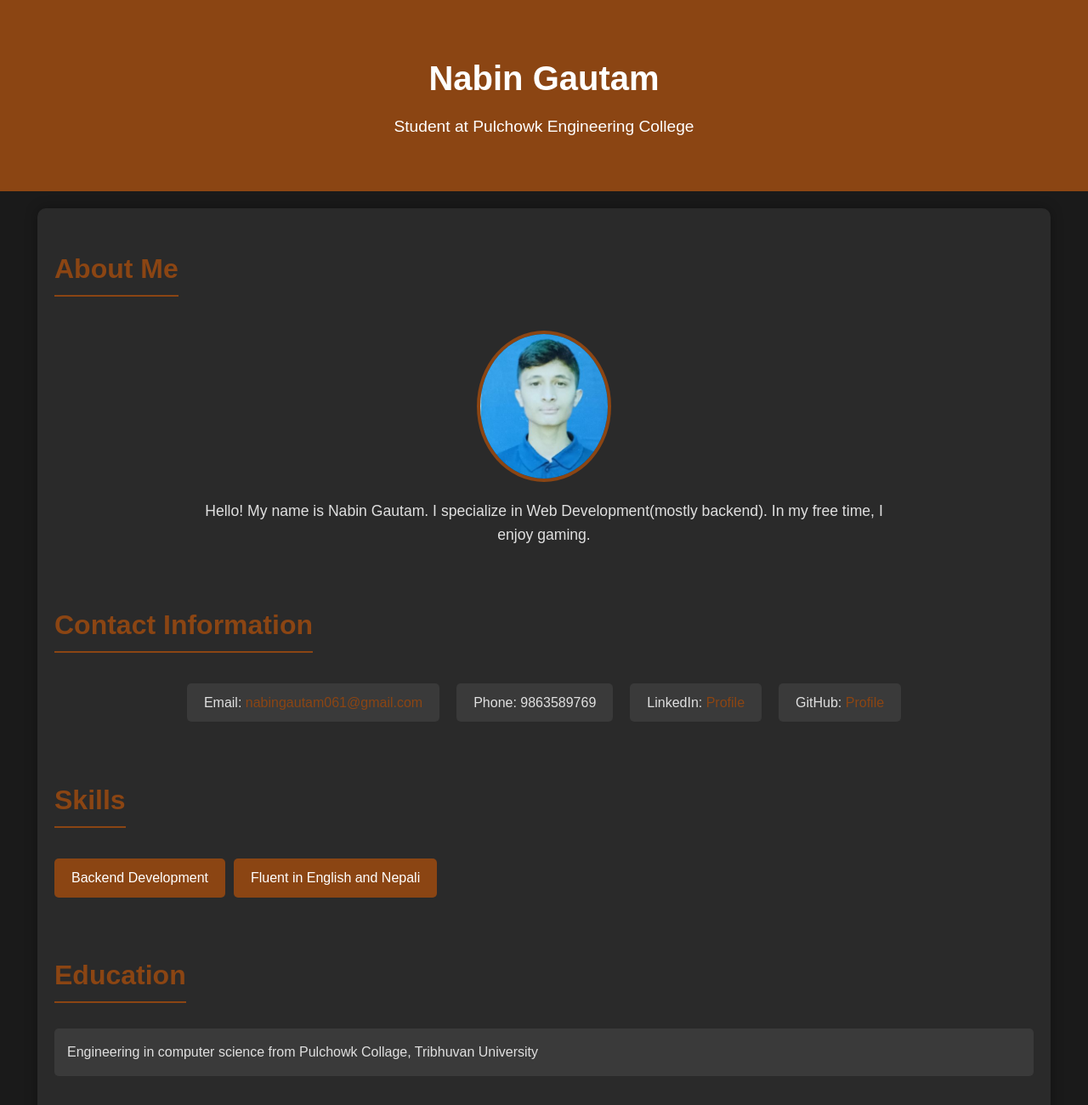
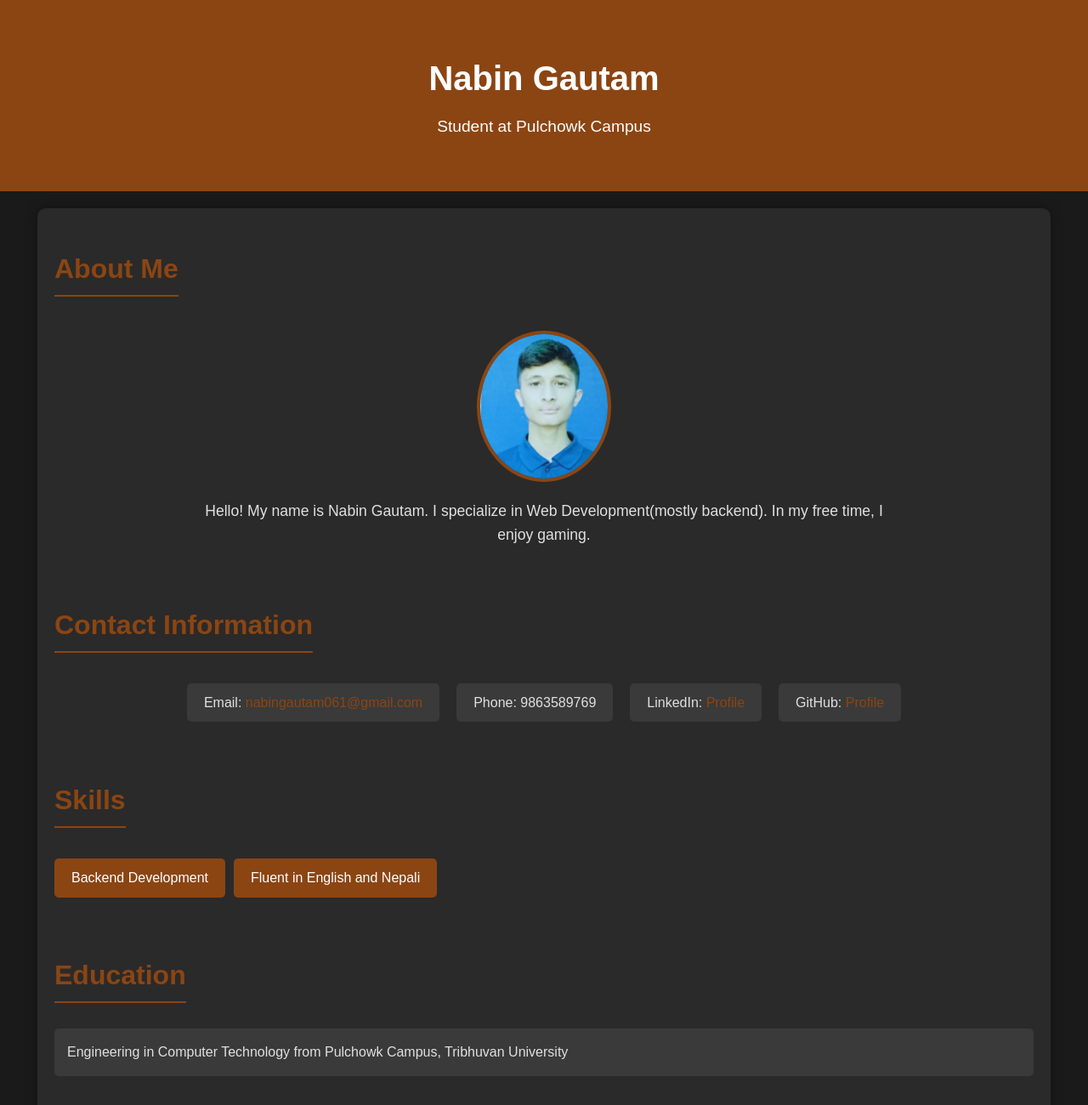
Before and after one commit to Nabin06/website, a plain HTML site: page index.html in a window 1280 px wide. Shown: the top 1300 px of the page at 85% size. Drawn offline with Linux system fonts and the light colour scheme.

Commit message:
Update index.html

```diff
--- a/index.html
+++ b/index.html
@@ -175,7 +175,7 @@
 
     <header>
         <h1>Nabin Gautam</h1>
-        <p>Student at Pulchowk Engineering College</p>
+        <p>Student at Pulchowk Campus</p>
     </header>
 
     <div class="container">
@@ -216,7 +216,7 @@
         <section id="education">
             <h2>Education</h2>
             <p>
-                Engineering in computer science from Pulchowk Collage, Tribhuvan University
+                Engineering in Computer Technology from Pulchowk Campus, Tribhuvan University
             </p>
             <!-- Add more education entries as needed -->
         </section>
```
